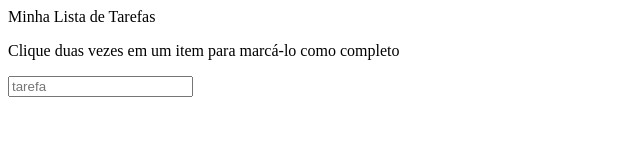
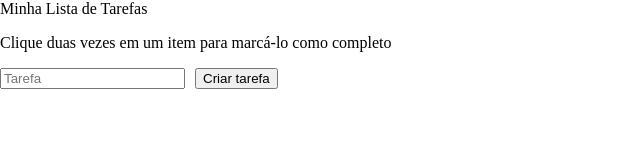
Before and after one commit to Rodrigo-Monteiro-Lima/todo_list, a website: page index.html in a window 1280 px wide. Shown: the whole page, without its empty margins (0-640 px from the left). Drawn offline with Linux system fonts and the light colour scheme.

Commit message:
Resolução do quinto e sexto requisito

```diff
--- a/index.html
+++ b/index.html
@@ -12,7 +12,9 @@
     Minha Lista de Tarefas
     <p id="funcionamento">Clique duas vezes em um item para marcá-lo como completo</p>
   </header>
-  <input type="text" id="texto-tarefa" placeholder="tarefa">
+  <div class="tasksEntries">
+    <input type="text" id="texto-tarefa" placeholder="Tarefa">
+  </div>
   <script src="script.js"></script>
 </body>
 </html>
--- a/script.js
+++ b/script.js
@@ -4,3 +4,22 @@ function createList() {
   document.body.appendChild(list);
 }
 createList();
+
+function createButton() {
+  let button = document.createElement('button');
+  let divTask = document.querySelector('.tasksEntries');
+  button.id = 'criar-tarefa';
+  button.innerText = 'Criar tarefa'
+  divTask.appendChild(button);
+}
+createButton();
+
+let btnAddTask = document.querySelector('#criar-tarefa');
+btnAddTask.addEventListener('click', function() {
+  let input = document.querySelector('input');
+  let list = document.querySelector('ol');
+  let item = document.createElement('li');
+  item.innerText = input.value;
+  list.appendChild(item);
+  input.value = '';
+})
--- a/style.css
+++ b/style.css
@@ -0,0 +1,15 @@
+* {
+  box-sizing: border-box;
+}
+
+body {
+  margin: 0;
+}
+
+.tasksEntries {
+  display: flex;
+}
+
+#criar-tarefa {
+  margin-left: 10px;
+}
```
Also changed, not shown: cypress/screenshots/project.spec.js/10 - Adicione um botão que quando clicado deve apagar todos os itens da lista -- Será verificado que existe um elemento `button` com o id `apaga-tudo` (failed).png (added), 4 other files.
